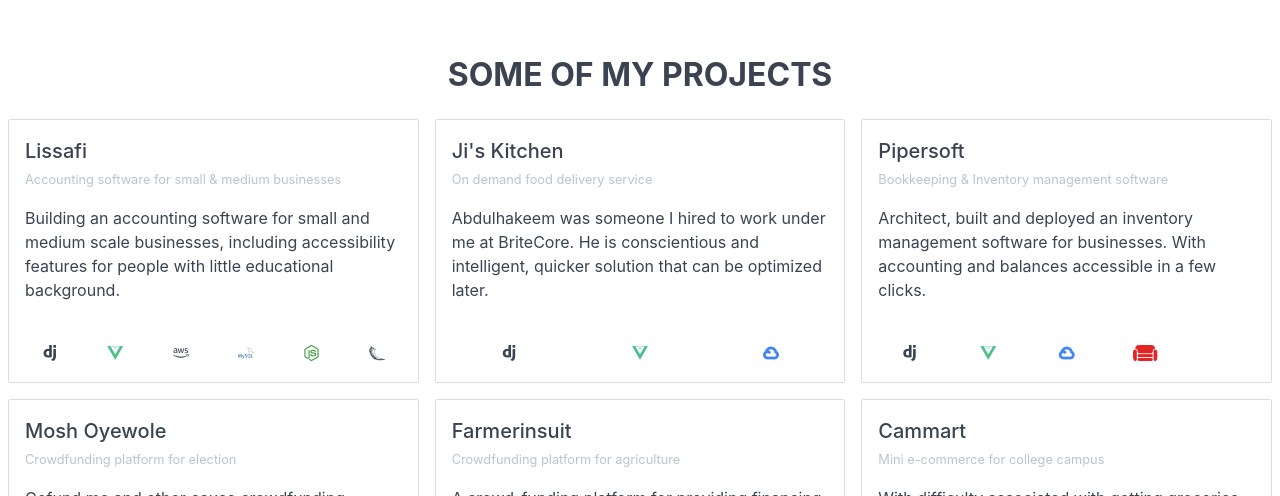
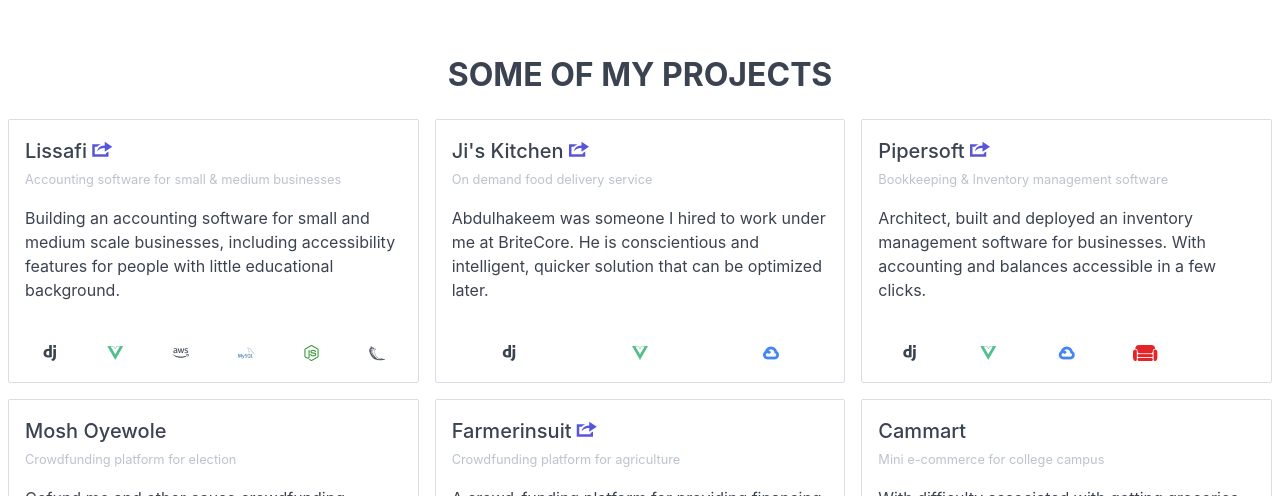
Before and after one commit to amustapha/portfolio, a Vue app: page / in a window 1280 px wide. Shown: the part 2780-3276 px from the top of the page. Built offline with nearby package versions, Linux system fonts and the light colour scheme.

Commit message:
Added hyperlink to some projects

```diff
--- a/src/components/Projects/SingleProject.vue
+++ b/src/components/Projects/SingleProject.vue
@@ -3,7 +3,7 @@
         <div class="card">
 
             <div class="card-header">
-                <div class="card-title h5">{{title}}</div>
+                <div class="card-title h5">{{title}} <a :href="link" class="icon-share" v-if="link" target="_blank"></a> </div>
                 <small class="card-subtitle text-gray">{{ summary }}</small>
             </div>
             <div class="card-body">
@@ -24,7 +24,7 @@
 <script>
     export default {
         name: "SingleProject",
-        props: ['icons', 'title', 'summary']
+        props: ['icons', 'title', 'summary', 'link']
     }
 </script>
 
--- a/src/components/Projects/index.vue
+++ b/src/components/Projects/index.vue
@@ -4,6 +4,7 @@
         <div class="columns">
             <single-project
                     title="Lissafi"
+                    link="https://app.lissafi.com"
                     summary="Accounting software for small & medium businesses"
                     :icons="['icon-django', 'icon-vue-dot-js', 'icon-amazonaws', 'icon-mysql', 'icon-node-dot-js', 'icon-flask']">
                 <p>
@@ -13,6 +14,7 @@
             </single-project>
             <single-project
                     title="Ji's Kitchen"
+                    link="https://jiskitchen.com"
                     summary="On demand food delivery service"
                     :icons="['icon-django', 'icon-vue-dot-js', 'icon-googlecloud']">
                 <p>
@@ -23,6 +25,7 @@
             </single-project>
             <single-project
                     title="Pipersoft"
+                    link="https://piper.com.ng"
                     summary="Bookkeeping & Inventory management software"
                     :icons="['icon-django', 'icon-vue-dot-js', 'icon-googlecloud', 'icon-couchdb-icon', 'icon-pouchdb']">
                 <p>
@@ -43,6 +46,7 @@
             </single-project>
             <single-project
                     title="Farmerinsuit"
+                    link="https://farmerinsuit.com"
                     summary="Crowdfunding platform for agriculture"
                     :icons="['icon-django', 'icon-googlecloud', 'icon-bootstrap']">
                 <p>
```
